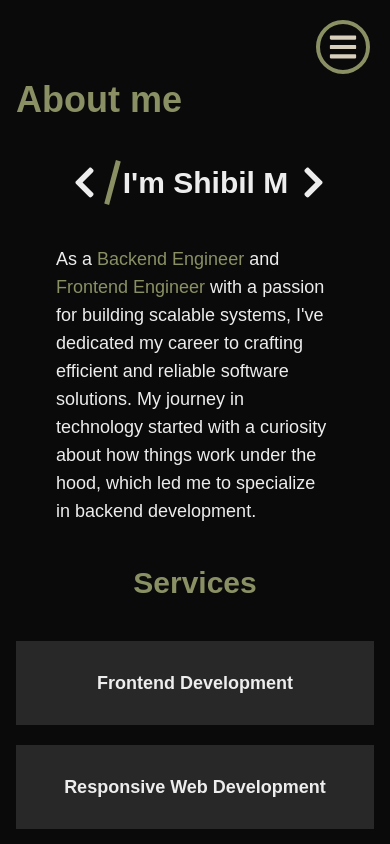
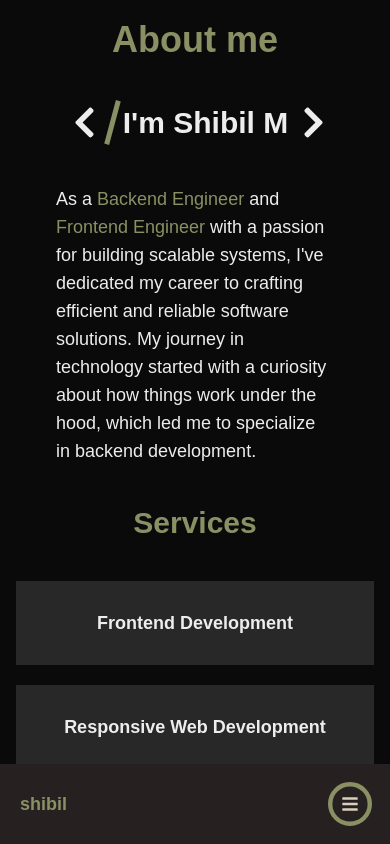
Before and after one commit to muhammedshibilm/portfolioV2, a Next.js app: page /me in a window 390 px wide. Shown: the top 844 px of the page. Built offline with nearby package versions, Linux system fonts and the light colour scheme.

Commit message:
Enhance layout consistency across pages, update profile image format, and improve Navbar functionality with icon integration; adjust spacing and text alignment.

```diff
--- a/app/blog/page.tsx
+++ b/app/blog/page.tsx
@@ -36,9 +36,9 @@ export default function Page() {
       initial={{ opacity: 0, y: 100 }}
       animate={{ opacity: 1, y: 0 }}
       transition={{ duration: 0.6, ease: "easeOut" }}
-      className="py-28 container mx-auto px-5   md:px-[100px] space-y-5"
+      className="container mx-auto px-5   md:px-[100px] space-y-5 py-5 md:py-28 mb-32 md:mb-0"
     >
-      <h1 className="text-5xl font-bold text-oliveGreen">My Blogs</h1>
+      <h1 className="text-5xl  font-bold text-oliveGreen text-center md:text-left">My Blogs</h1>
       <p className="text-beige text-xl">
         My Experiences, Lessons, and Technical Journeys
       </p>
--- a/app/contact/page.tsx
+++ b/app/contact/page.tsx
@@ -6,8 +6,8 @@ export default function Page() {
   return (
     <>
     <Navbar/>
-    <div className="py-28 container px-4  mx-auto md:px-[100px] space-y-10 ">
-      <h1 className="text-5xl font-bold text-oliveGreen">Let&apos;s Connect</h1>
+    <div className=" container px-4  mx-auto md:px-[100px] space-y-10 py-5 md:py-28 mb-32 md:mb-0">
+      <h1 className="text-5xl font-bold text-oliveGreen text-center md:text-left">Let&apos;s Connect</h1>
       <p className="text-beige text-xl md:text-2xl">
         Feel free to reach out through any of these platforms. I&apos;m always
         open to new connections and conversations.
--- a/app/me/page.tsx
+++ b/app/me/page.tsx
@@ -10,8 +10,8 @@ export default function Page() {
   return (
     <>
       <Navbar />
-      <main className="min-h-screen container px-4   pt-20 md:mx-auto lg:px-[100px]">
-        <h1 className=" text-4xl md:text-5xl font-extrabold text-oliveGreen pb-10">
+      <main className="min-h-screen container px-4 pt-5   md:pt-20 md:mx-auto lg:px-[100px]">
+        <h1 className=" text-4xl md:text-5xl font-extrabold text-oliveGreen pb-10 text-center md:text-left">
           About me
         </h1>
         <div className="flex justify-center items-center">
@@ -81,7 +81,7 @@ export default function Page() {
             },
           }}
           viewport={{ once: true }}
-          className="mt-10 text-3xl font-semibold text-oliveGreen"
+          className="mt-10  text-3xl font-semibold text-oliveGreen"
         >
           Professional Experience
         </motion.h1>
--- a/app/projects/page.tsx
+++ b/app/projects/page.tsx
@@ -4,8 +4,8 @@ export default function Page(){
     return(
         <>
          <Navbar/>
-        <div className="py-28 container mx-auto md:px-[100px] space-y-10 ">
-        <h1 className="text-5xl font-bold text-oliveGreen">Featured Projects</h1>
+        <div className=" container mx-auto md:px-[100px] space-y-10 py-5 md:py-28">
+        <h1 className="text-5xl font-bold text-oliveGreen text-center md:text-left">Featured Projects</h1>
         <p className="text-beige text-xl md:text-2xl">A collection of projects that showcase my skills and experiences</p>
         <div className="h-full text-center  text-xl">
            In this page is  maintanace work
--- a/components/Navbar.tsx
+++ b/components/Navbar.tsx
@@ -3,10 +3,18 @@ import Link from "next/link";
 import { useState, useEffect } from "react";
 import { motion } from "framer-motion";
 import { FaBars, FaTimes } from "react-icons/fa";
+import {
+  RiHomeFill,
+  RiUserFill,
+  RiBookFill,
+  RiProjectorFill,
+  RiContactsBookFill,
+} from "react-icons/ri";
 
 export default function Navbar() {
   const [open, setOpen] = useState(false);
 
+  const name = "shibil";
   // Prevent scrolling when menu is open
   useEffect(() => {
     if (open) {
@@ -19,30 +27,30 @@ export default function Navbar() {
   const menuVariants = {
     open: {
       opacity: 1,
-      x: 0,
-      transition: { staggerChildren: 0.15, delayChildren: 0.1 },
+      y: 0,
+      transition: { staggerChildren: 0.1, delayChildren: 0.2, ease: "easeOut" },
     },
     closed: {
       opacity: 0,
-      x: -100,
-      transition: { staggerChildren: 0.1, staggerDirection: -1 },
+      y: 20,
+      transition: {
+        staggerChildren: 0.05,
+        staggerDirection: -1,
+        ease: "easeIn",
+      },
     },
   };
 
   const itemVariants = {
-    open: {
-      opacity: 1,
-      x: 0,
-      transition: { duration: 0.3 },
-    },
+    open: { opacity: 1, y: 0, transition: { duration: 0.3, ease: "easeOut" } },
     closed: {
       opacity: 0,
-      x: -100,
-      transition: { duration: 0.2 },
+      y: 20,
+      transition: { duration: 0.3, ease: "easeIn" },
     },
   };
 
-  const Links = [
+  const buttons = [
     { name: "Home", target: "/" },
     { name: "Me", target: "/me" },
     { name: "Blog", target: "/blog" },
@@ -55,56 +63,66 @@ export default function Navbar() {
       {/* Desktop Navigation */}
       <div className="w-full fixed z-40 hidden md:grid place-items-center">
         <ul className="flex gap-10 pt-5">
-          {Links.map((item, index) => (
-            <li
+          {buttons.map((item, index) => (
+            <motion.li
+              variants={itemVariants}
               key={index}
               className="relative cursor-pointer after:absolute after:left-0 after:bottom-0 after:h-[2px] after:w-0 after:bg-oliveGreen after:transition-all after:duration-300 hover:after:w-full"
             >
               <Link href={item.target}>{item.name}</Link>
-            </li>
+            </motion.li>
           ))}
         </ul>
       </div>
 
       {/* Mobile Navigation */}
       <div className="md:hidden">
-        {/* Menu Button */}
-        <div className="w-full flex justify-end pr-5 pt-5 fixed z-50">
+
+        <div className="fixed bottom-0 left-0 w-full flex justify-between items-center p-5 z-50 bg-darkBrown">
+          {open && (
+            <motion.ul
+              variants={menuVariants}
+              animate={open ? "open" : "closed"}
+              initial="closed"
+              className="grid grid-cols-3 w-screen gap-10 py-2 place-items-center "
+            >
+              {buttons.map((item, index) => (
+                <li key={index}>
+                  <Link
+                    href={item.target}
+                    className="flex items-center gap-1 text-oliveGreen font-semibold"
+                  >
+                    <div className="flex  flex-col items-center">
+                      {item.name == "Home" && <RiHomeFill size={16} />}
+                      {item.name == "Me" && <RiUserFill size={16} />}
+                      {item.name == "Blog" && <RiBookFill size={16} />}
+                      {item.name == "Projects" && <RiProjectorFill size={16} />}
+                      {item.name == "Contact" && (
+                        <RiContactsBookFill size={16} />
+                      )}
+
+                      {item.name}
+                    </div>
+                  </Link>
+                </li>
+              ))}
+            </motion.ul>
+          )}
+
+
+          <span className="text-oliveGreen font-semibold text-lg">
+            {!open && name}
+          </span>
           <motion.span
-            initial={{ scale: 1 }}
-            whileTap={{ scale: 1.02 }}
-            className="border-4 p-2 rounded-full border-oliveGreen"
+            initial={{ scale: 1, rotate: 0, opacity: 1 }}
+            animate={{ scale: 1.1, rotate: open ? 90 : 0, opacity: 1 }}
+            transition={{ duration: 0.3, ease: "easeOut" }}
+            className={`right-5 bottom-5  border-4 p-2 rounded-full border-oliveGreen cursor-pointer ${open? " fixed " :" static"}`}
+            onClick={() => setOpen(!open)}
           >
-            {open ? (
-              <FaTimes size={30} onClick={() => setOpen(!open)} className="cursor-pointer" />
-            ) : (
-              <FaBars size={30} onClick={() => setOpen(!open)} className="cursor-pointer" />
-            )}
+            {open ? <FaTimes size={16} /> : <FaBars size={16} />}
           </motion.span>
         </div>
-
-        {/* Full-Screen Overlay */}
-        {open && (
-          <motion.div
-            initial="closed"
-            animate={open ? "open" : "closed"}
-            variants={menuVariants}
-            className="fixed top-0 left-0 w-full h-full bg-deepBrown z-40 flex flex-col justify-center items-center transition-all duration-200"
-          >
-            <motion.ul className="flex flex-col gap-14 text-center">
-              {Links.map((item, index) => (
-                <motion.li
-                  key={index}
-                  variants={itemVariants}
-                  className="text-xl relative w-fit cursor-pointer after:absolute after:left-0 after:bottom-0 after:h-[2px] after:w-0 after:bg-oliveGreen after:transition-all after:duration-300 hover:after:w-full"
-                  onClick={() => setOpen(false)} // Close menu on link click
-                >
-                  <Link href={item.target}>{item.name}</Link>
-                </motion.li>
-              ))}
-            </motion.ul>
-          </motion.div>
-        )}
       </div>
     </nav>
   );
--- a/components/Proexp.tsx
+++ b/components/Proexp.tsx
@@ -34,7 +34,7 @@ const Proexp = () =>
         initial={{ x: -100, opacity: 0 }}
         whileInView={{ x: 0, opacity: 1 }}
         viewport={{ once: true }}
-        className="pl-5 border-l-4 border-deepBrown relative my-20"
+        className="pl-5 border-l-4 border-deepBrown relative mt-20 mb-32 md:mb-20"
       >
         <div className="w-4 h-4 rounded-full bg-oliveGreen absolute -left-3 -top-4"></div>
         <div className="shadow-lg shadow-deepBrown px-6 pb-5 space-y-2 rounded-lg">
```
Also changed, not shown: app/page.tsx (+15 -11 lines), lib/supabase.ts (added), public/profile.jpg (added), public/profile.png (deleted).
